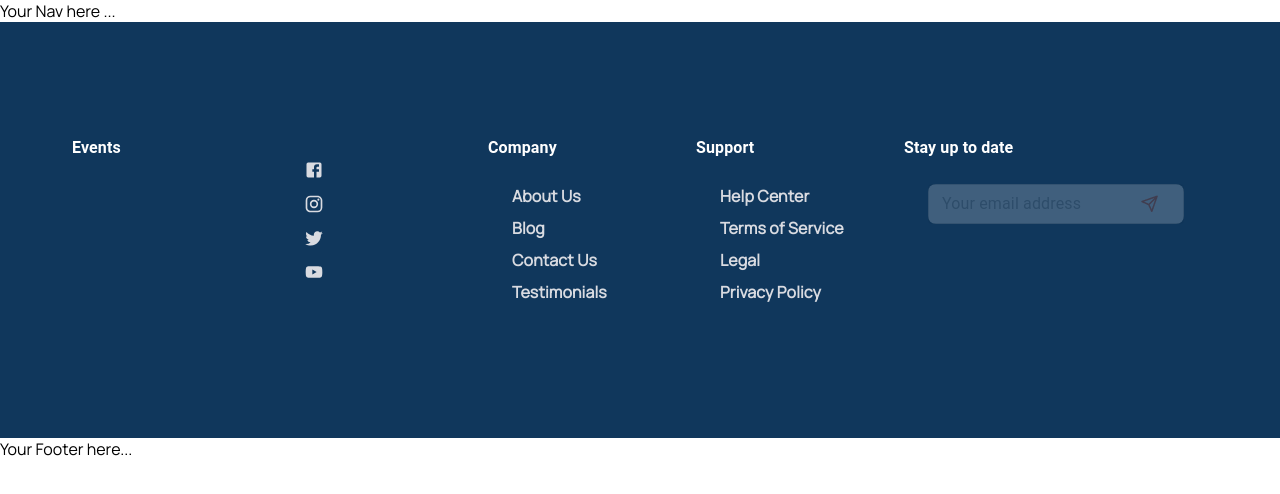
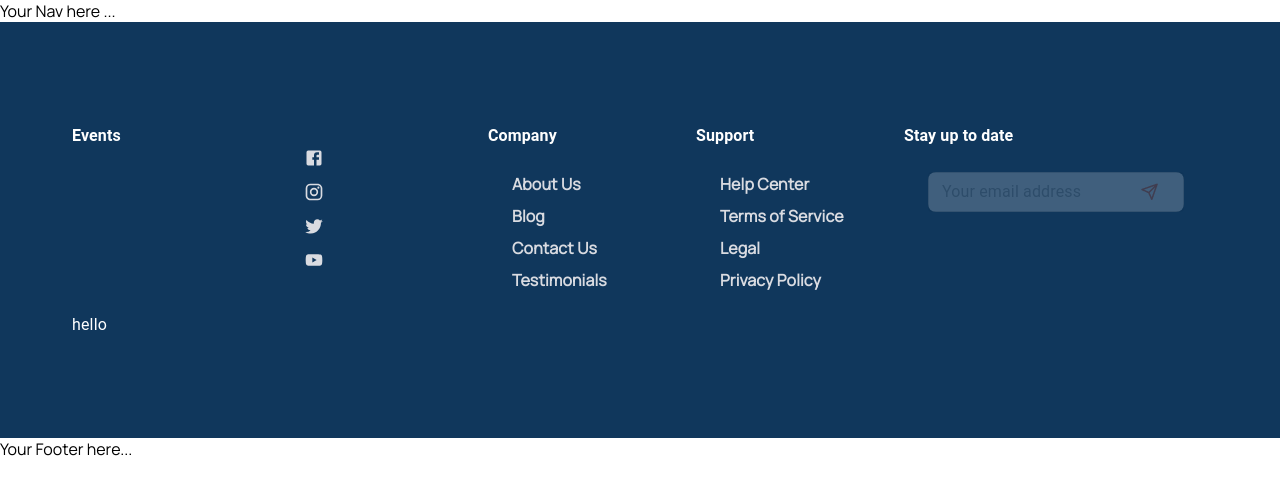
Before and after one commit to decadevs/event-booking-frontend-sq12, a React (Vite) app: page /footer in a window 1280 px wide. Shown: the top 494 px of the page. Built offline with nearby package versions, Linux system fonts and the light colour scheme.

Commit message:
commit on 7th feb 2023 footercomponent

```diff
--- a/src/components/footer/footer.tsx
+++ b/src/components/footer/footer.tsx
@@ -225,6 +225,9 @@ const Footer:React.FC = () => {
             All rights reserved.
           </Link>
         </Typography>
+        <Typography style={{color:"white"}} component={'p'}>
+            hello
+        </Typography>
         {/* <Typography variant="subtitle1" align="center"  style={{ color: "#FFF !important"}} component="p">
           {'Copyright © '
           + new Date().getFullYear() + ' '}
```
